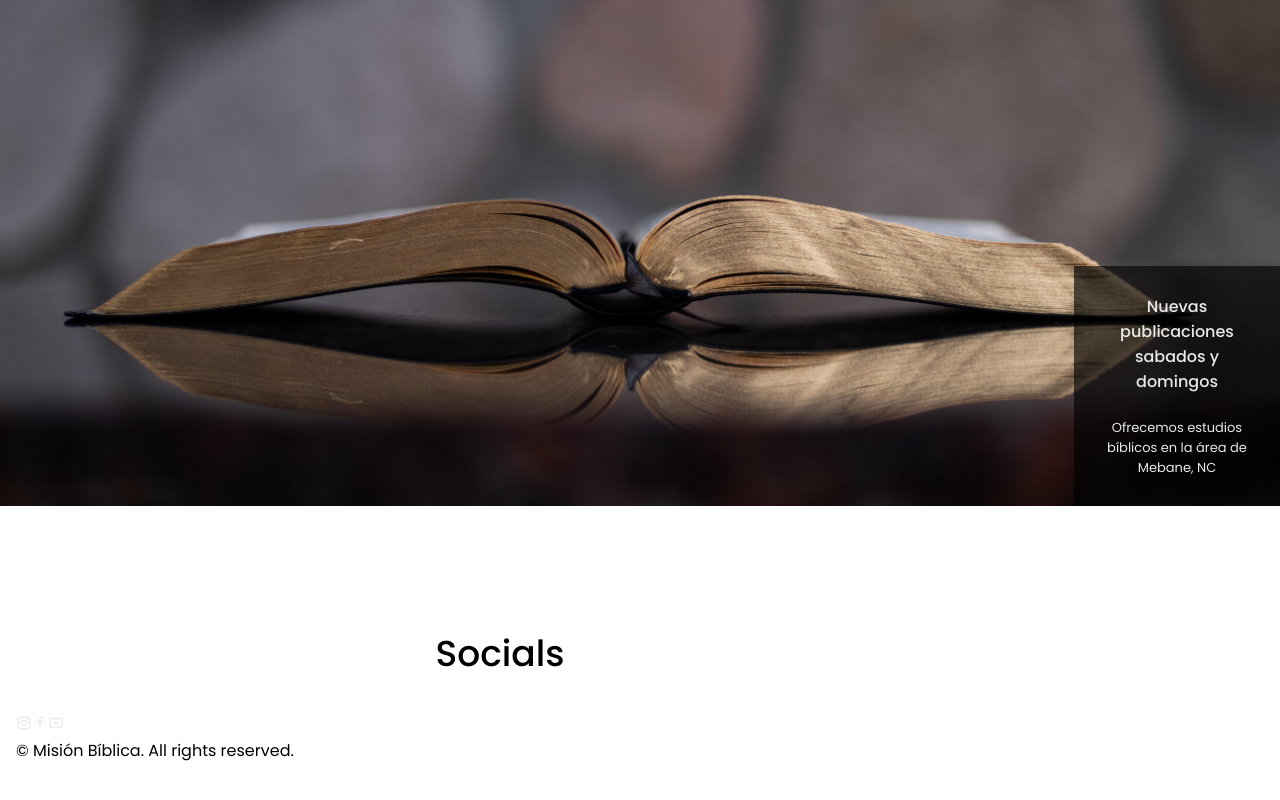
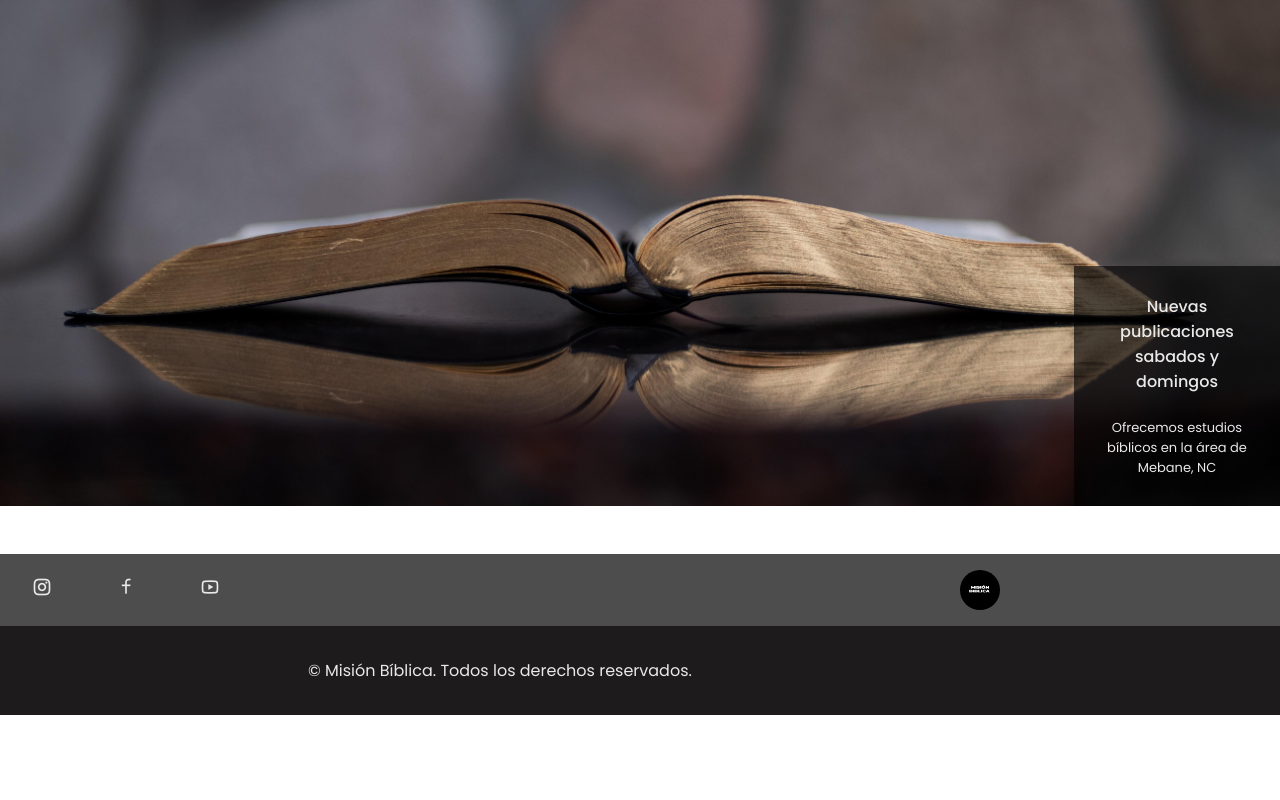
Before and after one commit to jbramirez03/Mision-Biblica, a React (Create React App) app: page /#/ in a window 1280 px wide. Shown: the part 294-1094 px from the top of the page. After the commit the page ends 1009 px from the top, so only its background shows below. Built offline with nearby package versions, Linux system fonts and the light colour scheme.

Commit message:
converted language on page to spanish, footer styling

```diff
--- a/src/App.css
+++ b/src/App.css
@@ -495,3 +495,53 @@ button {
   width: 100%;
   height: auto;
 }
+
+.footer {
+  position: relative;
+  display: flex;
+  flex-direction: column;
+  justify-content: flex-end;
+}
+
+.footer__content {
+  background-color: #1d1b1b;
+}
+.footer__light-bg {
+  background-color: #4e4d4d;
+  padding: 1rem;
+}
+
+.footer__socials {
+  display: flex;
+  flex-direction: row;
+  justify-content: space-between;
+  align-items: center;
+}
+
+.footer__socials img {
+  width: 40px;
+  height: 40px;
+  border-radius: 360px;
+}
+
+.footer__social-link {
+  transition: 0.4s;
+  color: var(--text-color-home);
+}
+
+.footer__social-link {
+  font-size: 1.25rem;
+}
+
+.social__links {
+  display: inline-flex;
+  column-gap: 4rem;
+}
+
+.footer__copy {
+  color: var(--text-color-home);
+  padding: 2rem;
+  display: flex;
+  justify-content: center;
+  align-items: center;
+}
--- a/src/components/Contact.js
+++ b/src/components/Contact.js
@@ -35,7 +35,7 @@ const Contact = () => {
                                 id="email"
                                 placeholder=" "
                             />
-                            <label htmlFor="email" className="contact__label">Email</label>
+                            <label htmlFor="email" className="contact__label">Correo electrónico</label>
                         </div>
 
                         <div className="contact__content">
@@ -46,7 +46,7 @@ const Contact = () => {
                                 placeholder=" "
                                 className="contact__input"
                             />
-                            <label htmlFor="subject" className="contact__label">Subject</label>
+                            <label htmlFor="subject" className="contact__label">Sujeto</label>
                         </div>
 
                         <div className="contact__content contact__area">
@@ -58,18 +58,18 @@ const Contact = () => {
                                 data-enable-grammarly="false"
                                 className="contact__input"
                             ></textarea>
-                            <label htmlFor="message" className="contact__label">Message</label>
+                            <label htmlFor="message" className="contact__label">Mensaje</label>
                         </div>
                     </div>
 
                     <button action="submit" className="button button--flex">
-                        Send Message
+                        Enviar mensaje
                         <i className="ri-arrow-right-up-line button__icon"></i>
                     </button>
                 </form>
 
                 <div className="contact__location">
-                    <h2 className="contact__title section__title-center">Our location<br />Mebane, Nc</h2>
+                    <h2 className="contact__title section__title-center">Nuestra Ubicación<br />Mebane, Nc</h2>
 
                     <div className="contact__images">
                         <img src={buildingImg} alt="" className="contact__image" />
--- a/src/components/Footer.js
+++ b/src/components/Footer.js
@@ -1,12 +1,16 @@
 import React from 'react'
+import logo from '../images/logo.jpeg';
 
 const Footer = () => {
     return (
-        <footer className='footer section container' id='footer'>
-            <h2 className="section__title section__title-center">Socials</h2>
+        <footer className='footer' id='footer'>
+
 
             <div className="footer__content">
-                <div className="footer__socials">
+                <div className="footer__light-bg">
+                    <div className="footer__socials container">
+                        <div className="social__links">
+
                             <a
                                 href="https://www.instagram.com/imbmebane/"
                                 className="footer__social-link"
@@ -32,8 +36,10 @@ const Footer = () => {
                                 <i className="ri-youtube-line"></i>
                             </a>
                         </div>
-
-                <p className="footer__copy">&#169; Misión Bíblica. All rights reserved.</p>
+                        <img src={logo} alt="" />
+                    </div>
+                </div>
+                <p className="footer__copy container">&#169; Misión Bíblica. Todos los derechos reservados.</p>
             </div>
         </footer>
     )
```
Lines whose indentation alone changed are shown as unchanged.
